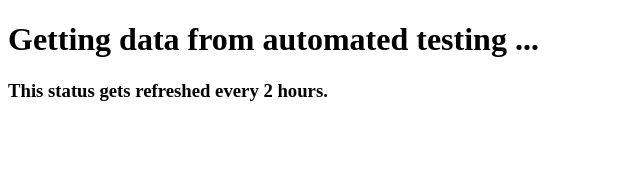
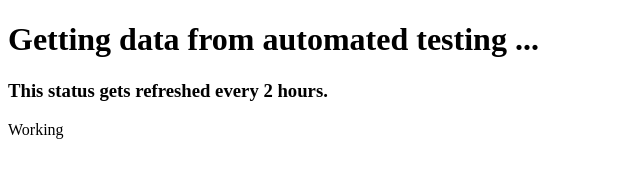
Before and after one commit to nageshwalchtwar/selenium_automated_cron, a plain HTML site: page index.html in a window 1280 px wide. Shown: the full height of the page, 0-640 px from the left. Drawn offline with Linux system fonts and the light colour scheme; no server answers.

Commit message:
Update index.html

```diff
--- a/index.html
+++ b/index.html
@@ -10,7 +10,7 @@
 
     <script>
         // Fetch the raw content of data.json from your GitHub repository
-        fetch('https://raw.githubusercontent.com/nageshwalchtwar/selenium_automated_cron/data.json')
+        fetch('https://raw.githubusercontent.com/nageshwalchtwar/selenium_automated_cron/main/data.json')
             .then(response => response.json())
             .then(data => {
                 // Update the webpage with the received data
```
